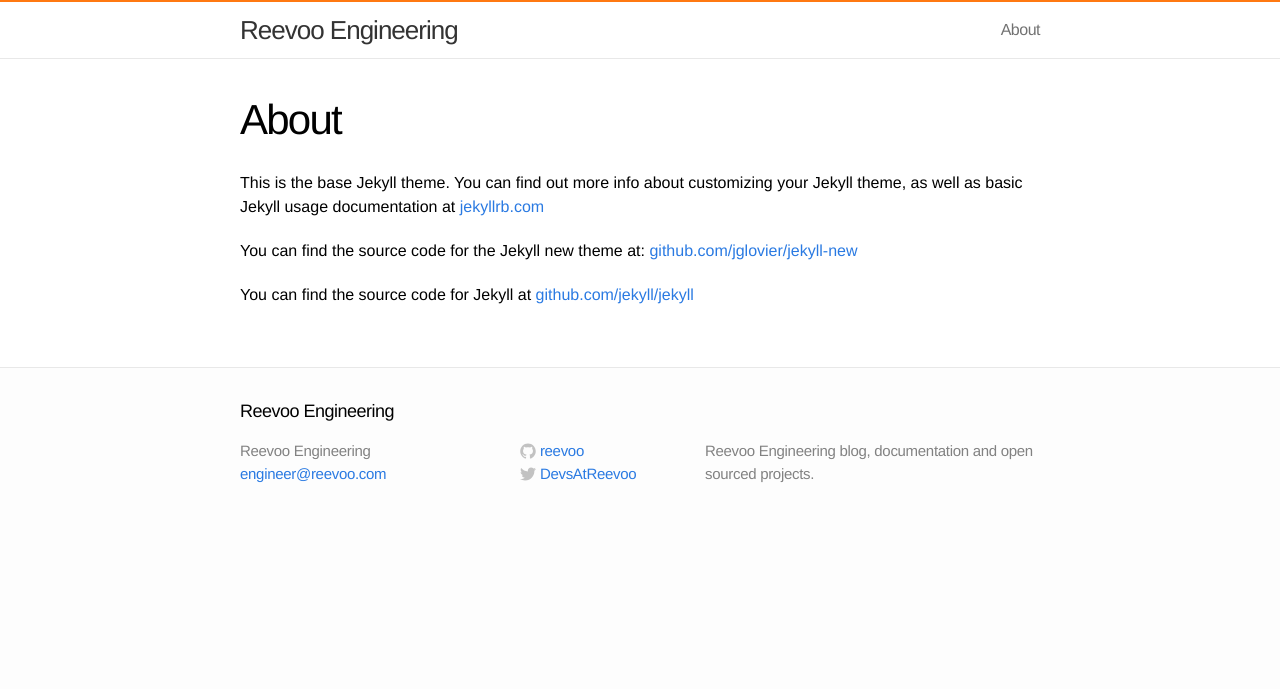
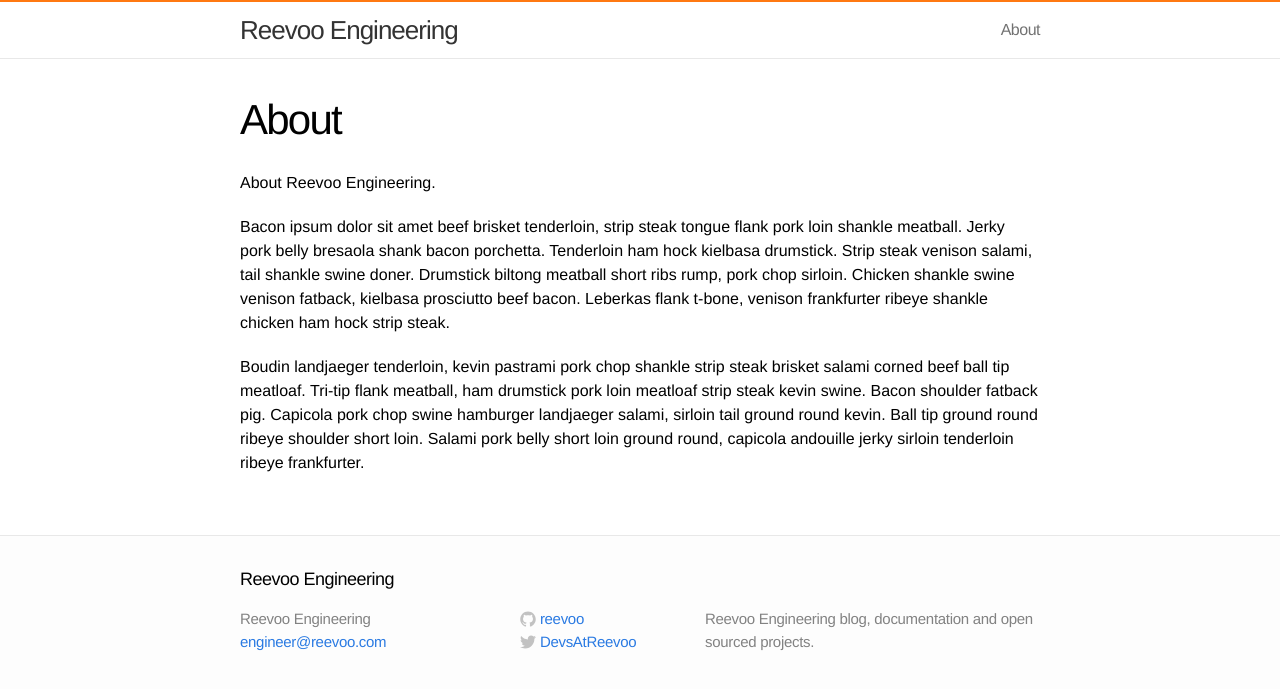
Before and after one commit to reevoo/reevoo.github.io, a Jekyll site: the page built from about.md, in a window 1280 px wide. Shown: the top 689 px of the page. Built offline with Jekyll 4.4.1, drawn with Linux system fonts in a browser that asks for light colours.

Commit message:
About page bacon ipsum filler. We need content for this.

```diff
--- a/about.md
+++ b/about.md
@@ -4,8 +4,8 @@
 permalink: /about/
 ---
 
-This is the base Jekyll theme. You can find out more info about customizing your Jekyll theme, as well as basic Jekyll usage documentation at [jekyllrb.com](http://jekyllrb.com/)
+About Reevoo Engineering.
 
-You can find the source code for the Jekyll new theme at: [github.com/jglovier/jekyll-new](https://github.com/jglovier/jekyll-new)
+Bacon ipsum dolor sit amet beef brisket tenderloin, strip steak tongue flank pork loin shankle meatball. Jerky pork belly bresaola shank bacon porchetta. Tenderloin ham hock kielbasa drumstick. Strip steak venison salami, tail shankle swine doner. Drumstick biltong meatball short ribs rump, pork chop sirloin. Chicken shankle swine venison fatback, kielbasa prosciutto beef bacon. Leberkas flank t-bone, venison frankfurter ribeye shankle chicken ham hock strip steak.
 
-You can find the source code for Jekyll at [github.com/jekyll/jekyll](https://github.com/jekyll/jekyll)
+Boudin landjaeger tenderloin, kevin pastrami pork chop shankle strip steak brisket salami corned beef ball tip meatloaf. Tri-tip flank meatball, ham drumstick pork loin meatloaf strip steak kevin swine. Bacon shoulder fatback pig. Capicola pork chop swine hamburger landjaeger salami, sirloin tail ground round kevin. Ball tip ground round ribeye shoulder short loin. Salami pork belly short loin ground round, capicola andouille jerky sirloin tenderloin ribeye frankfurter.
```
